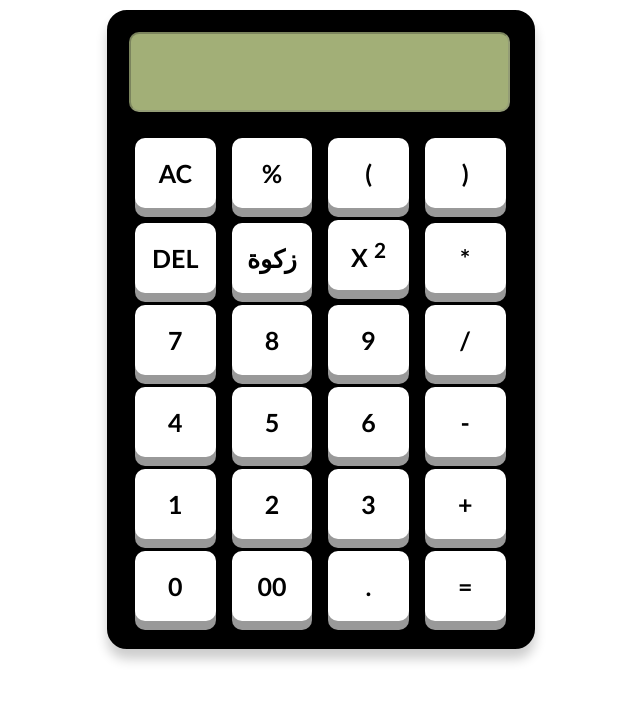
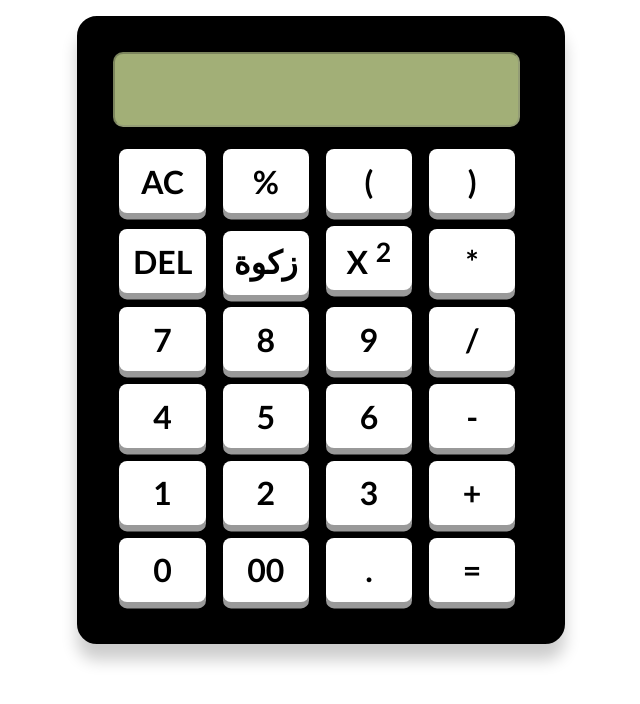
Before and after one commit to mshahbazali/JSClass4Calculator, a plain HTML site: page index.html in a window 1280 px wide. Shown: the whole page, without its empty margins (319-959 px from the left). Drawn offline with Linux system fonts and the light colour scheme; a web font is replaced by a local one.

Commit message:
Update style.css

```diff
--- a/style.css
+++ b/style.css
@@ -1,43 +1,36 @@
-*{
+@font-face {
 
-margin: 0px;
-padding: 0px;
+    font-family: urdu;
+    src: url(font/urdu.ttf);
+}
 
+* {
+    margin: 0rem;
+    padding: 0rem;
 }
 
 .container {
-    border: 2px solid rgb(0, 0, 0);
+    border: 0.3rem solid rgb(0, 0, 0);
     margin: auto;
-    width: 30%;
-    padding: 20px;
+    width: 26rem;
+    padding: 2rem;
     align-items: center;
     background-color: #000000;
     border-radius: 20px;
-    box-shadow: 0 10px 12px 0 rgba(0, 0, 0, 0.2);
+    box-shadow: 0 1rem 1rem 0 rgba(0, 0, 0, 0.2);
     transition: 0.3s;
-    margin-top: 10px;
-    /* background: url(image/background.jpg); */
-    /* background-size: cover; */
-}
-
-span {
-    font-size: 30px;
-    margin-top: -2px;
-    color: #0548c4;
-    font-family: 'Trebuchet MS', 'Lucida Sans Unicode', 'Lucida Grande', 'Lucida Sans', Arial, sans-serif;
-    font-weight: 600;
-    letter-spacing: 3px;
+    margin-top: 1rem;
 }
 
 .input {
-    padding: 20px 10px;
+    padding: 1rem 0.6rem;
     /* border: 3px solid #0548c4; */
     border-radius: 10px;
     background-color: #A2AF77;
-    width: 93%;
+    width: 24rem;
     position: relative;
-    font-size: 30px;
-    margin-bottom: 20px;
+    font-size: 2rem;
+    margin-bottom: 1rem;
     font-family: 'Trebuchet MS', 'Lucida Sans Unicode', 'Lucida Grande', 'Lucida Sans', Arial, sans-serif;
     font-weight: 700;
     color: #000000;
@@ -48,85 +41,36 @@ span {
 }
 
 .btn {
-    width: 21%;
+    width: 5.4rem;
     background-color: #ffffff;
     color: rgb(0, 0, 0);
     border: none;
-    height: 70px;
-    margin: 6px;
-    font-size: 25px;
+    height: 4rem;
+    margin: 0.4rem;
+    font-size: 2rem;
     text-align: center;
     font-weight: 700;
     font-family: 'Gill Sans', 'Gill Sans MT', Calibri, 'Trebuchet MS', sans-serif;
-    border-radius: 10px;
+    border-radius: 0.5rem;
     cursor: pointer;
-    box-shadow: 0 9px #999;
-    /* box-shadow: 5px 5px 7px rgb(226, 226, 226); */
+    box-shadow: 0 0.4rem #999;
 }
-
-/* .btn:hover {
-    width: 21%;
-    background-color: #ffffff;
-    color: rgb(0, 0, 0);
-    border: none;
-    height: 70px;
-    margin: 6px;
-    font-size: 25px;
-    text-align: center;
-    font-weight: 700;
-    font-family: 'Gill Sans', 'Gill Sans MT', Calibri, 'Trebuchet MS', sans-serif;
-    border-radius: 10px;
-    cursor: pointer;
-} */
 
 .btn:focus {
     outline: none;
 }
+
 .btn:active {
     background-color: #ffffff;
-    box-shadow: 0 5px #666;
-    transform: translateY(4px);
+    box-shadow: 0 0.4rem #666;
+    transform: translateY(0.3rem);
 }
 
 img {
     width: 25px;
-    /* filter: invert(); */
 }
 
-/* .sucess:hover {
-    background-color: green;
-} */
+.font{
 
-/* .back:hover {
-    background-color: red;
+    font-family: urdu;
 }
-
-.clear {
-    width: 21%;
-    background-color: red;
-} */
-
-/* .clear:hover {
-    background-color: red;
-} */
-
-.copy {
-    /* position: relative; */
-    text-align: right;
-    position: absolute;
-    height: 81px;
-    background-color: #0548c4;
-    width: 4%;
-    color: white;
-    text-align: center;
-    border-top-right-radius: 10px;
-    border-bottom-right-radius: 10px;
-    border: none;
-    font-weight: 700;
-    font-family: Verdana, Geneva, Tahoma, sans-serif;
-    cursor: pointer;
-}
-
-.copy:focus {
-    outline: none;
-}
```
